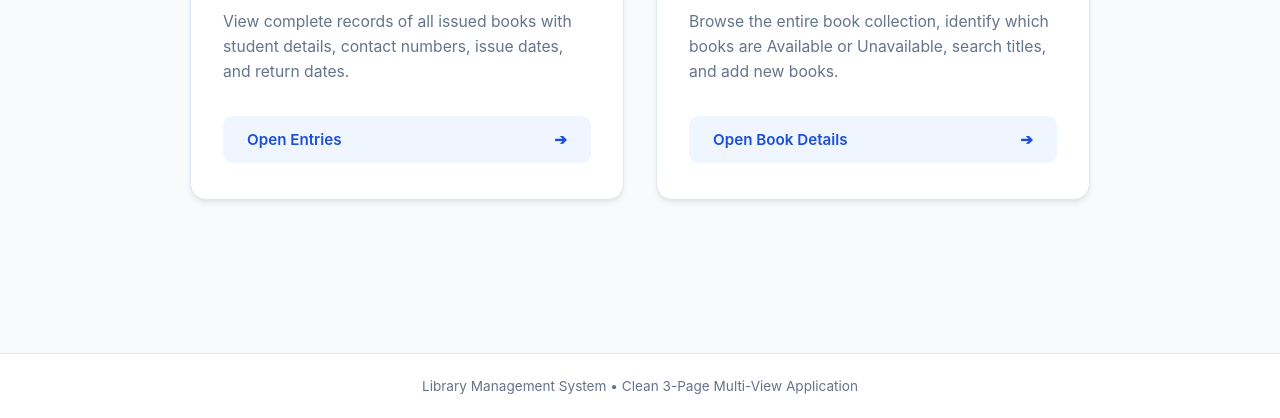
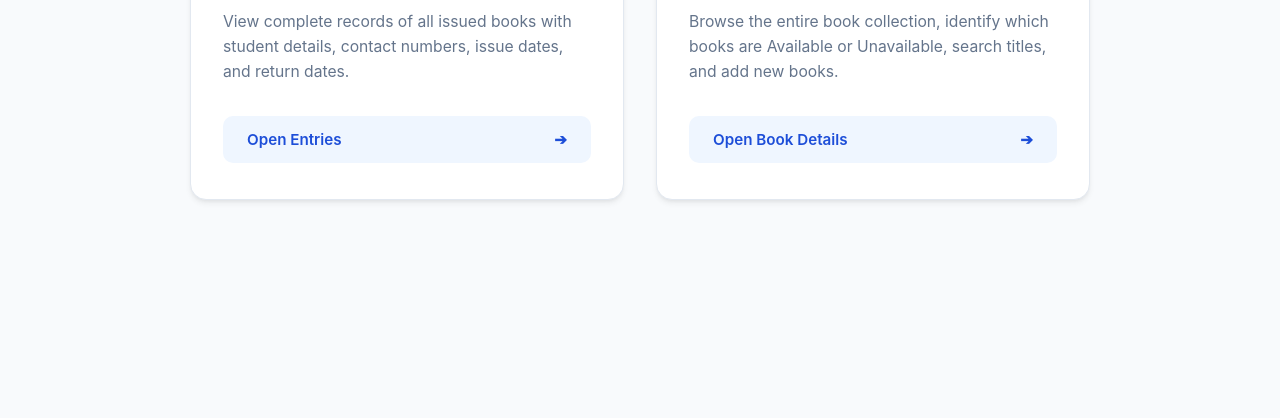
Before and after one commit to Sachikalyan/library-management-system, a plain HTML site: page index.html in a window 1280 px wide. Shown: the part 382-800 px from the top of the page. Drawn offline with Linux system fonts and the light colour scheme.

Commit message:
Remove footer text

```diff
--- a/index.html
+++ b/index.html
@@ -848,9 +848,7 @@
     <!-- Alert Toast Notification -->
     <div id="toast" class="alert-toast"></div>
 
-    <footer>
-        <p>Library Management System &bull; Clean 3-Page Multi-View Application</p>
-    </footer>
+
 
     <script>
         // ==========================================
```
